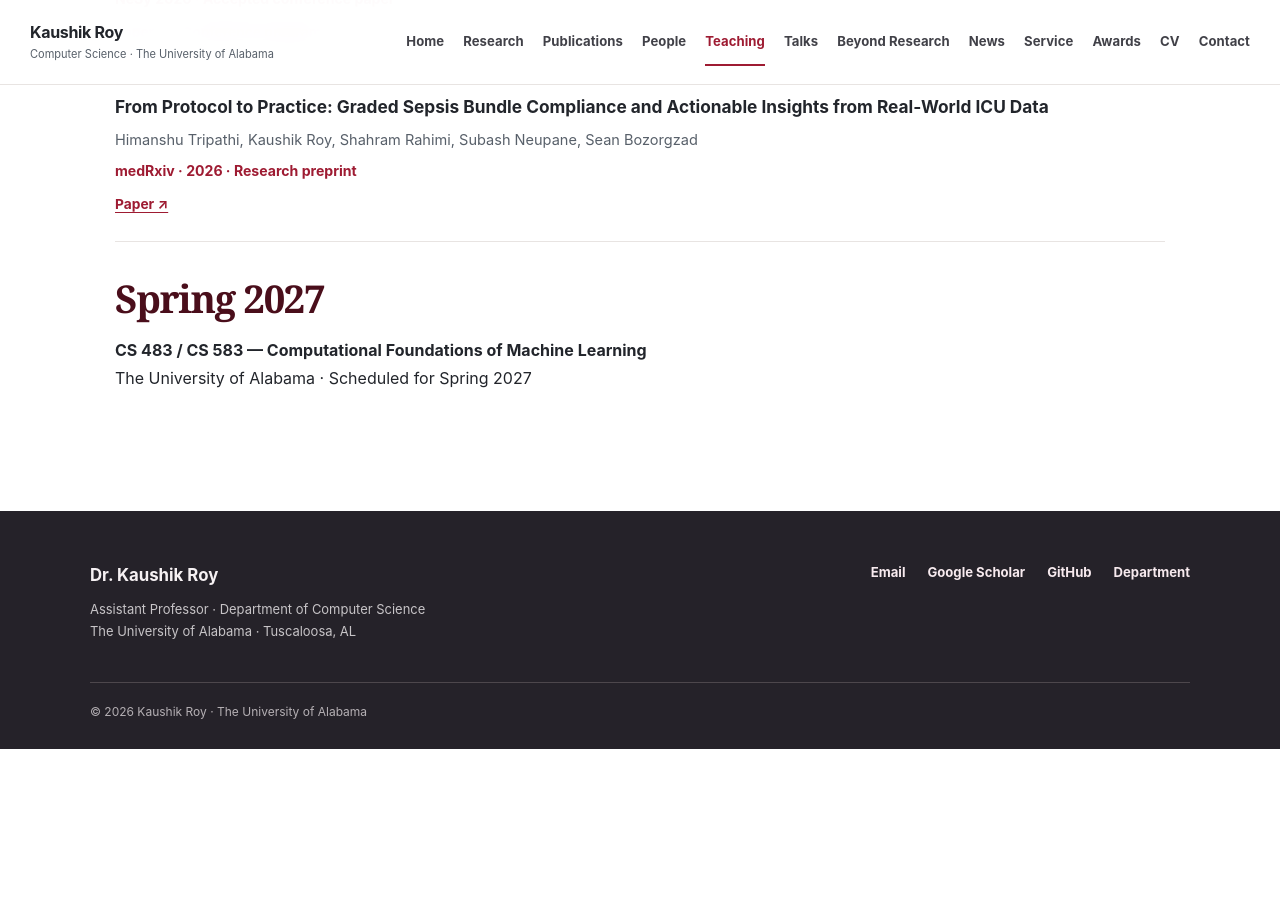
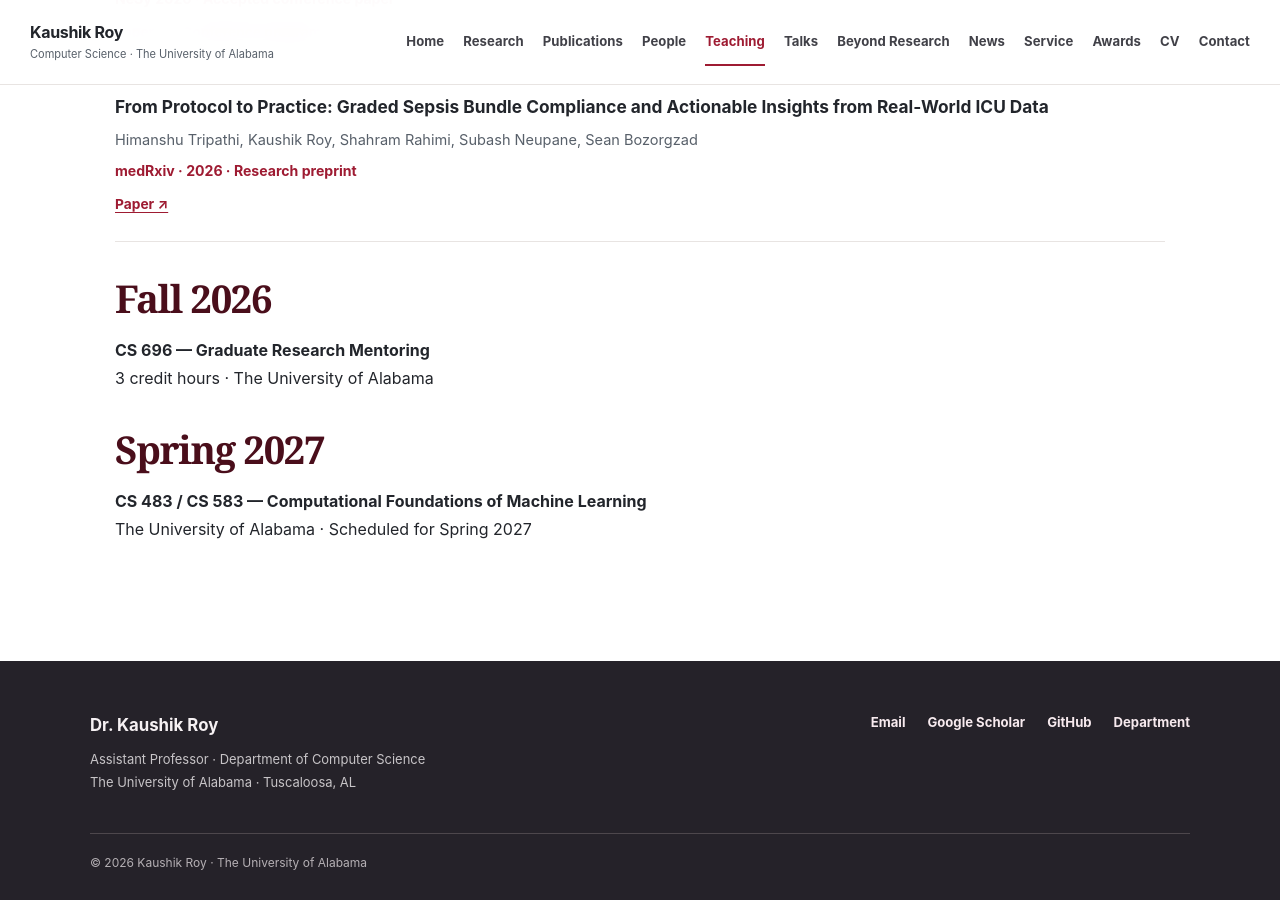
Before and after one commit to kauroy1994/home, a Jekyll site: the page built from _pages/teaching.md, in a window 1280 px wide and 900 px high, scrolled down 1731 px. Built offline with Jekyll 4.4.1, drawn with Linux system fonts in a browser that asks for light colours; before the commit the page ends 2480 px from its top, so only the background shows below that; some of the changed text lies outside the part shown.

Commit message:
Add Fall 2026 CS 696 three-credit research mentoring

```diff
--- a/_pages/teaching.md
+++ b/_pages/teaching.md
@@ -2,7 +2,7 @@
 layout: faculty
 title: Teaching & Mentoring
 permalink: /teaching/
-eyebrow: TEACHING
+eyebrow: TEACHING & MENTORING
 lede: "Courses, interdisciplinary perspectives, and research-led learning."
 ---
 
@@ -36,6 +36,11 @@ Research developed in connection with the course's themes includes the following
 
 <div class="pub-item"><h3>From Protocol to Practice: Graded Sepsis Bundle Compliance and Actionable Insights from Real-World ICU Data</h3><p class="authors">Himanshu Tripathi, Kaushik Roy, Shahram Rahimi, Subash Neupane, Sean Bozorgzad</p><p class="venue">medRxiv · 2026 · Research preprint</p><p class="links"><a href="https://doi.org/10.64898/2026.04.23.26351412">Paper ↗</a></p></div>
 
+## Fall 2026
+
+**CS 696 — Graduate Research Mentoring**
+3 credit hours · The University of Alabama
+
 ## Spring 2027
 
 **CS 483 / CS 583 — Computational Foundations of Machine Learning**
```
